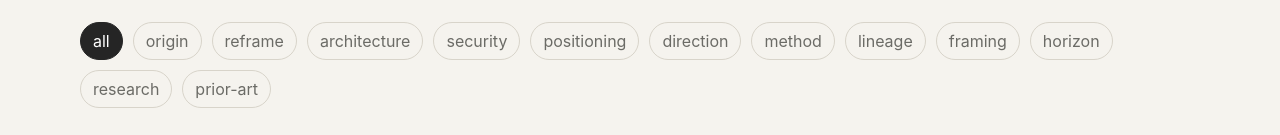
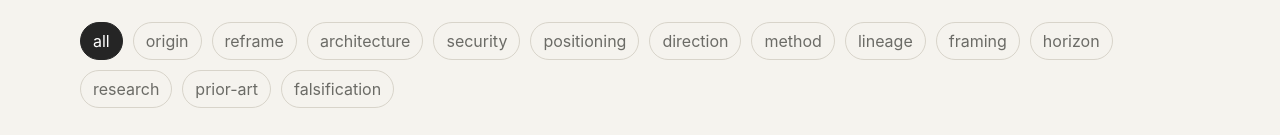
Before and after one commit to blackmath88/authority-checkout, a plain HTML site: page docs/journey/index.html in a window 1280 px wide. Shown: the part 548-683 px from the top of the page. Drawn offline with Linux system fonts and the light colour scheme.

Commit message:
docs: register research-board journey session

```diff
--- a/docs/journey/index.html
+++ b/docs/journey/index.html
@@ -57,6 +57,7 @@
   <script src="./entries.js"></script>
   <script src="./entries-session-02.js"></script>
   <script src="./entries-session-03.js"></script>
+  <script src="./entries-session-04.js"></script>
   <script>
     const entries = window.AUTHORITY_CHECKOUT_JOURNEY || [];
     const journey = document.getElementById('journey');
```
